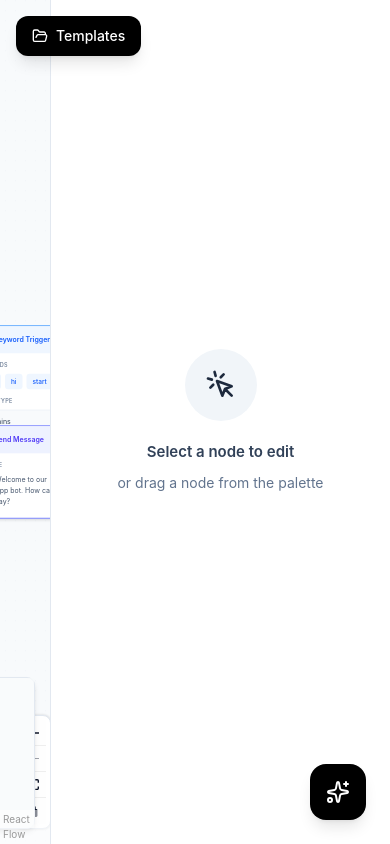
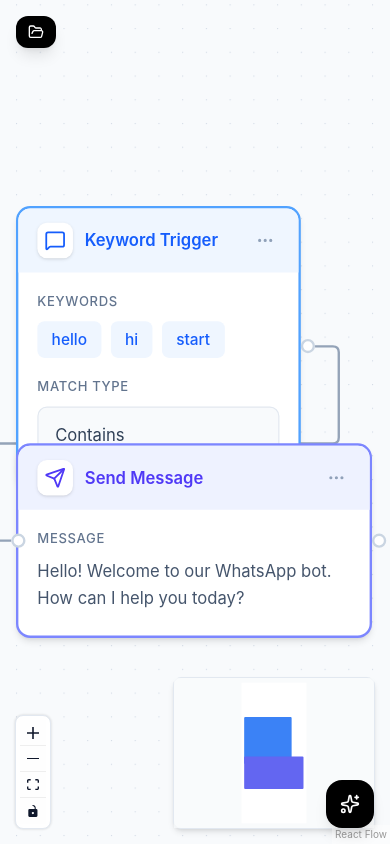
Before and after one commit to LachPawel/fluxus, a Next.js app: page / in a window 390 px wide. Built offline with nearby package versions, Linux system fonts and the light colour scheme.

Commit message:
fix: mobile responsiveness

```diff
--- a/src/components/ai/flow-ai-chat-panel.tsx
+++ b/src/components/ai/flow-ai-chat-panel.tsx
@@ -127,18 +127,18 @@ export function FlowAIChatPanel({
     return (
       <button
         onClick={() => setIsOpen(true)}
-        className="fixed bottom-6 right-6 w-14 h-14 bg-black text-white rounded-2xl shadow-lg hover:shadow-xl transition-all hover:scale-105 flex items-center justify-center z-50"
+        className="fixed bottom-4 right-4 md:bottom-6 md:right-6 w-12 h-12 md:w-14 md:h-14 bg-black text-white rounded-2xl shadow-lg hover:shadow-xl transition-all hover:scale-105 flex items-center justify-center z-50"
         title="Open AI Flow Assistant"
       >
-        <Sparkles className="w-6 h-6" />
+        <Sparkles className="w-5 h-5 md:w-6 md:h-6" />
       </button>
     );
   }
 
   return (
     <div
-      className={`fixed bottom-6 right-6 w-[400px] bg-white rounded-xl shadow-2xl border border-slate-200 flex flex-col z-50 transition-all ${
-        isMinimized ? 'h-14' : 'h-[600px] max-h-[80vh]'
+      className={`fixed inset-x-4 bottom-4 md:inset-auto md:bottom-6 md:right-6 md:w-[400px] bg-white rounded-xl shadow-2xl border border-slate-200 flex flex-col z-50 transition-all ${
+        isMinimized ? 'h-14' : 'h-[calc(100vh-8rem)] md:h-[600px] md:max-h-[80vh]'
       }`}
     >
       {/* Header */}
--- a/src/components/flow-canvas.tsx
+++ b/src/components/flow-canvas.tsx
@@ -355,11 +355,11 @@ export function FlowCanvas() {
         {/* Template Flow Button */}
         <button
           onClick={() => setShowTemplatePicker(true)}
-          className="absolute top-4 left-4 flex items-center gap-2 px-4 py-2.5 bg-black text-white rounded-xl shadow-lg hover:bg-slate-800 transition-all z-10"
+          className="absolute top-4 left-4 flex items-center gap-2 px-3 py-2 md:px-4 md:py-2.5 bg-black text-white rounded-xl shadow-lg hover:bg-slate-800 transition-all z-10"
           title="Load Template Flow"
         >
           <FolderOpen className="w-4 h-4" />
-          <span className="text-sm font-medium">Templates</span>
+          <span className="text-sm font-medium hidden sm:inline">Templates</span>
         </button>
 
         {pickerState.visible && (
@@ -390,7 +390,7 @@ export function FlowCanvas() {
           onClose={onEditorClose}
         />
       ) : (
-        <div className="w-[340px] flex flex-col items-center justify-center p-8 bg-white border-l border-slate-200">
+        <div className="hidden md:flex w-[340px] flex-col items-center justify-center p-8 bg-white border-l border-slate-200">
           <div className="text-center">
             <div className="w-[72px] h-[72px] flex items-center justify-center mx-auto mb-5 bg-slate-100 rounded-full">
               <SelectNodeIcon className="w-8 h-8 text-slate-800" />
--- a/src/components/flow/template-flow-picker.tsx
+++ b/src/components/flow/template-flow-picker.tsx
@@ -40,8 +40,8 @@ export function TemplateFlowPicker({ onSelect, onClose }: TemplateFlowPickerProp
     : allFlows;
 
   return (
-    <div className="fixed inset-0 bg-black/60 backdrop-blur-sm flex items-center justify-center z-50">
-      <div className="bg-white rounded-2xl shadow-2xl w-[700px] max-h-[80vh] flex flex-col overflow-hidden border border-slate-200">
+    <div className="fixed inset-0 bg-black/60 backdrop-blur-sm flex items-center justify-center z-50 p-4">
+      <div className="bg-white rounded-2xl shadow-2xl w-full max-w-[700px] max-h-[90vh] md:max-h-[80vh] flex flex-col overflow-hidden border border-slate-200">
         {/* Header */}
         <div className="flex items-center justify-between px-6 py-5 border-b border-slate-200 bg-black">
           <div className="flex items-center gap-3 text-white">
--- a/src/components/node-editor.tsx
+++ b/src/components/node-editor.tsx
@@ -32,7 +32,7 @@ export function NodeEditor({
 
   if (!nodeDef) {
     return (
-      <div className="w-[320px] bg-white border-l border-slate-200 p-4">
+      <div className="w-full md:w-[320px] bg-white border-l border-slate-200 p-4">
         <p className="text-red-600 text-sm">Unknown node type: {nodeType}</p>
       </div>
     );
@@ -51,7 +51,10 @@ export function NodeEditor({
   };
 
   return (
-    <div className="flex flex-col w-[340px] h-full bg-white border-l border-slate-200 shadow-xl z-20">
+    <>
+      {/* Mobile overlay backdrop */}
+      <div className="fixed inset-0 bg-black/50 z-30 md:hidden" onClick={onClose} />
+      <div className="fixed inset-x-0 bottom-0 md:relative md:inset-auto flex flex-col w-full md:w-[340px] max-h-[85vh] md:max-h-none md:h-full bg-white border-t md:border-t-0 md:border-l border-slate-200 shadow-xl z-40 md:z-20 rounded-t-2xl md:rounded-none">
         {/* Header */}
         <div
           className={`flex items-center justify-between px-5 py-4 border-b border-slate-200 ${colors.bg}`}
@@ -102,5 +105,6 @@ export function NodeEditor({
           </button>
         </div>
       </div>
+    </>
   );
 }
```
Lines whose indentation alone changed are shown as unchanged.
